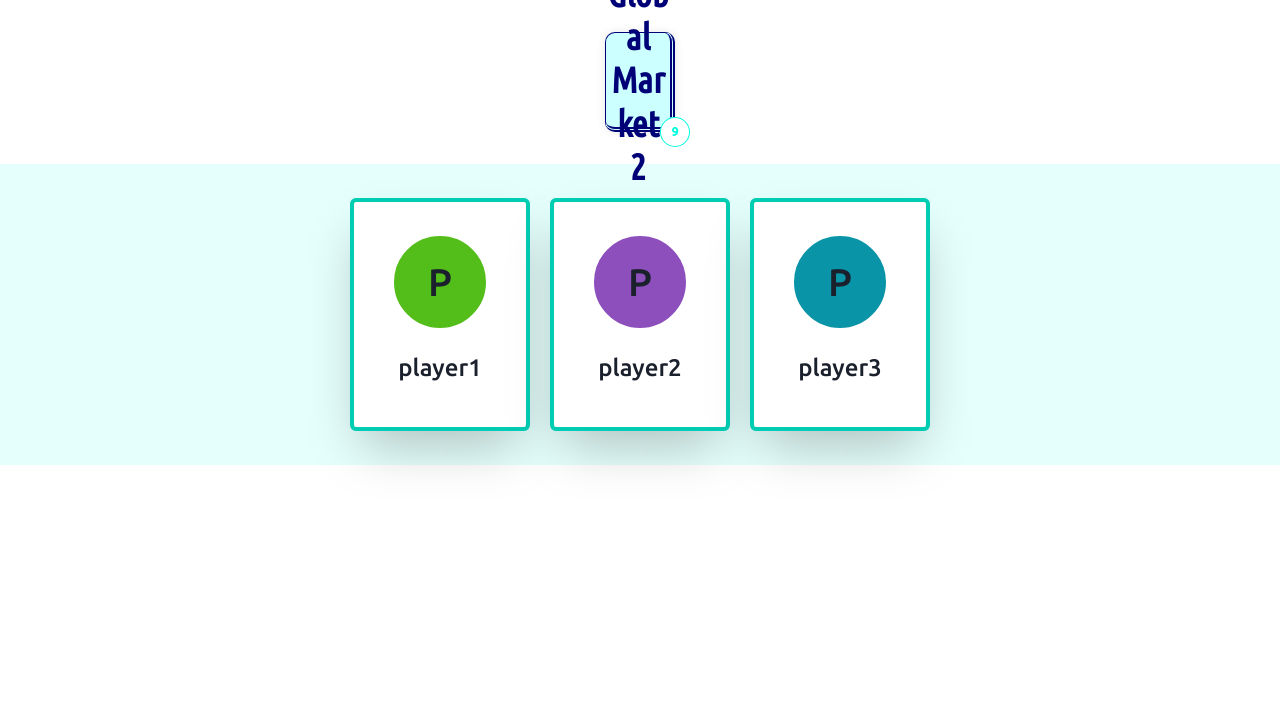
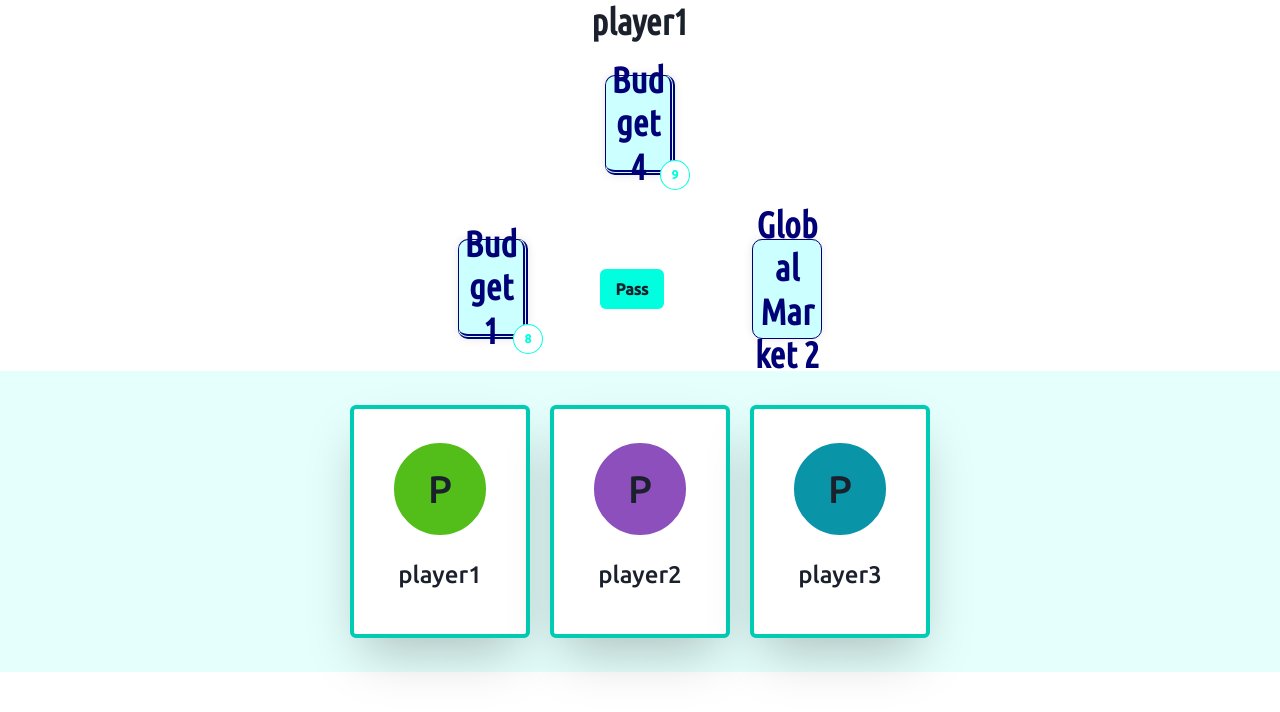
Before and after one commit to FranciscoRossoR/carbon_test, a Next.js app: page / in a window 1280 px wide. Both pictures are taken after a click on the button "Start". Shown: the top 712 px of the page. Built offline with nearby package versions, Linux system fonts and the light colour scheme.

Commit message:
feat: create base draw action

```diff
--- a/pages/index.tsx
+++ b/pages/index.tsx
@@ -7,6 +7,7 @@ import { Flex } from "@chakra-ui/react"
 import HeadingPanel from "src/components/layout/HeadingPanel"
 import SummaryPanel from "src/components/layout/SummaryPanel"
 import MarketPanel from "src/components/layout/MarketPanel"
+import DrawPanel from "src/components/layout/DrawPanel"
 
 export default observer(class Play extends React.Component<{}, {}> {
 
@@ -26,6 +27,7 @@ export default observer(class Play extends React.Component<{}, {}> {
                 {gameState.status === "playing" ?
                     <Flex justifyContent="center" align="stretch" wrap="wrap">
                         <MarketPanel flex="0 1 100% " />
+                        <DrawPanel flex="0 1 100%" />
                     </Flex>
                 : null}
                 <SummaryPanel />
--- /dev/null
+++ b/src/components/layout/DrawPanel.tsx
@@ -0,0 +1,86 @@
+import { Badge, Box, Button, Center, FlexProps, HStack, Spacer } from "@chakra-ui/react"
+import { reaction } from "mobx"
+import { observer } from "mobx-react"
+import gameState from "pages/store"
+import React from "react"
+import Card from 'src/components/PlayingCard'
+import CarbonCityZeroPlayer from "src/entities/carboncityzero/carbonCityZeroPlayer"
+
+type IDrawPanelProps = {
+} & FlexProps
+
+export default observer (class DrawPanel extends React.Component<IDrawPanelProps, {}> {
+
+    public constructor(props: IDrawPanelProps) {
+        super(props)
+    }
+
+    public render() {
+
+        const currentPlayer = gameState.currentPlayer as CarbonCityZeroPlayer
+        const drawDeck = currentPlayer.drawDeck
+        const deckSize = drawDeck.size
+        const card = drawDeck.head
+        const drawnCards = currentPlayer.drawnCards
+        const actions = gameState.availableActions
+
+        const deckWidth = '70px'
+        const deckStyle = {
+            borderBottom: '5px double',
+            borderRight: '5px double',
+            width: deckWidth
+        }
+        const badgeStyle = {
+            borderRadius: '50%',
+            w: '2.5em',
+            lineHeight: '2.5em',
+            textAlign: 'center',
+            position: 'absolute',
+            bottom: '-1.25em',
+            backgroundColor: '#fff',
+            right: '-1.25em'
+        }
+
+        const actionButtonStyle = {
+            bg: 'brand.500',
+            _hover: {
+                transform: 'translateY(-2px)',
+                boxShadow: 'lg'
+            }
+        }
+        const action = actions.find((action) => action.actionName === 'Pass')
+
+        return (
+            <Box {...this.props} p="1em">
+                <Center>
+                    <HStack>
+                        <Box m="1em" position="relative" w={deckWidth}>
+                            <Card sx={deckStyle} {...card} />
+                            <Badge variant="outline" colorScheme="brand" sx={badgeStyle}>{deckSize}</Badge>
+                        </Box>
+                        <Center w='10em'>
+                            {action ? <Button key={action.actionName} sx={actionButtonStyle} m="1em" onClick={() => gameState.executeAction(action)}>{action.actionName}</Button> : null}
+                        </Center>
+                        <HStack p="1em" spacing="0">
+                            {drawnCards.cards.map((c, i) => (
+                                <React.Fragment key={c._uid}>
+                                    <Spacer w="1em" />
+                                    <Card {...c} />
+                                </React.Fragment>
+                            ))}
+                        </HStack>
+                    </HStack>
+                </Center>
+            </Box>
+        )
+
+    }
+
+})
+
+reaction(() => gameState.turn, () => {
+    console.log("TURN", gameState.turn)
+    gameState.currentPlayer.drawDeck.moveCard(
+        gameState.currentPlayer.drawDeck.head,
+        gameState.currentPlayer.drawnCards)
+})
--- a/src/components/layout/HeadingPanel.tsx
+++ b/src/components/layout/HeadingPanel.tsx
@@ -13,12 +13,20 @@ export default observer(class HeadingPanel extends React.Component<IHeadingProps
 
     public render() {
 
+        const currentPlayer = gameState.currentPlayer
+
         return (
             <VStack>
                 {(gameState.status === "open") ?
                     <>
                         <Heading>Waiting for players</Heading>
-                    </> : null}
+                    </>
+                : null}
+                {(gameState.status === "playing") ?
+                    <>
+                        <Heading>{currentPlayer.name}</Heading>
+                    </>
+                : null}
             </VStack>
         )
 
--- a/src/components/layout/MarketPanel.tsx
+++ b/src/components/layout/MarketPanel.tsx
@@ -3,14 +3,13 @@ import { observer } from "mobx-react";
 import gameState from "pages/store";
 import React from "react";
 import Card from 'src/components/PlayingCard'
-import CarbonCityZeroPlayer from "src/entities/carboncityzero/carbonCityZeroPlayer";
 
-type ICardsPanelProps = {
+type IMarketPanelProps = {
 } & FlexProps
 
-export default observer(class MarketPanel extends React.Component<ICardsPanelProps, {}> {
+export default observer(class MarketPanel extends React.Component<IMarketPanelProps, {}> {
 
-    public constructor(props: ICardsPanelProps) {
+    public constructor(props: IMarketPanelProps) {
         super(props)
     }
 
--- /dev/null
+++ b/src/entities/carboncityzero/actions.ts
@@ -0,0 +1,33 @@
+import GameAction from "framework/entities/gameAction";
+import CarbonCityZeroPlayer from "./carbonCityZeroPlayer";
+import GameState from "framework/entities/gameState";
+import CarbonCityZeroState from "./carbonCityZeroState";
+
+export class PassAction extends GameAction {
+
+    private player?: CarbonCityZeroPlayer
+
+    public constructor () {
+        super("Pass")
+    }
+
+    public execute(state: CarbonCityZeroState) : CarbonCityZeroState {
+        // console.log("current", state.currentPlayer.name)
+        // console.log("next", state.nextPlayer.name)
+        // state.nextPlayer.drawDeck.moveCard(state.nextPlayer.drawDeck.head, state.nextPlayer.drawnCards)
+        // var card = state.nextPlayer.drawDeck.head
+        // state.nextPlayer.drawDeck.removeCard(card)
+        // state.nextPlayer.drawDeck.addCard(card)
+        return state.passTurn()
+    }
+
+    // PLACEHOLDER
+    public undo(state: GameState): GameState {
+        throw new Error("Method not implemented.");
+    }
+
+    public toString(): string {
+        return this.player?.name + " passes."
+    }
+
+}
--- a/src/entities/carboncityzero/carbonCityZeroPlayer.ts
+++ b/src/entities/carboncityzero/carbonCityZeroPlayer.ts
@@ -10,6 +10,7 @@ export default class CarbonCityZeroPlayer extends Player {
 
     carbon: ResourcesPool<Resources>
     drawDeck: CardHolder<Card>
+    drawnCards: OrderedCardHolder<Card>
     recyclePile: OrderedCardHolder<Card>
 
     public constructor(name: string) {
@@ -28,10 +29,13 @@ export default class CarbonCityZeroPlayer extends Player {
             new Card("Remote Properties 1"),
         ]
         this.drawDeck = new CardHolder<Card>(cards) // PLACEHOLDER
+        this.drawDeck.shuffle()
+        this.drawnCards = new OrderedCardHolder<Card>([], (a,b) => 1)  // PLACEHOLDER
         this.recyclePile = new OrderedCardHolder<Card>([], (a,b) => 1)  // PLACEHOLDER
         makeObservable(this, {
             name: override,
             carbon: observable,
+            drawnCards: observable,
             recyclePile: observable
         })
     }
--- a/src/entities/carboncityzero/carbonCityZeroState.ts
+++ b/src/entities/carboncityzero/carbonCityZeroState.ts
@@ -6,7 +6,8 @@ import CarbonCityZeroPlayer from "./carbonCityZeroPlayer";
 import UniqueGameElement from "framework/entities/gameElement";
 import ComplexityAnalyst from "framework/entities/complexityAnalyst";
 import OrderedCardHolder from "framework/entities/orderedcardholder";
-import { computed, makeObservable, observable, override } from "mobx";
+import { action, computed, makeObservable, observable, override } from "mobx";
+import { PassAction } from "./actions";
 
 export default class CarbonCityZeroState extends GameState {
 
@@ -31,7 +32,7 @@ export default class CarbonCityZeroState extends GameState {
         this.marketDeck = new CardHolder<Card>(cards)
         this.marketDeck.shuffle()
         this.landfillPile = new OrderedCardHolder<Card>([], (a,b) => 1)  // PLACEHOLDER
-        this.turn = 0
+        this.turn = -1
         makeObservable(this, {
             availableActions: override,
             status: override,
@@ -40,7 +41,9 @@ export default class CarbonCityZeroState extends GameState {
             marketDeck: observable,
             landfillPile: observable,
             turn: observable,
-            currentPlayer: computed
+            currentPlayer: computed,
+            nextPlayer: computed,
+            passTurn: action
         })
     }
 
@@ -52,8 +55,34 @@ export default class CarbonCityZeroState extends GameState {
         return this.getPlayer(this.turn)
     }
 
+    public get nextPlayer(): CarbonCityZeroPlayer {
+        return this.getPlayer(this.turn + 1 >= this.players.length ? 0 : this.turn + 1)
+    }
+
     protected computeAvailableActions(): GameAction[] {
-        throw new Error("Method not implemented.");
+        const res: GameAction[] = []
+        if (this.status === "playing") {
+            res.push(new PassAction())
+        }
+        return res
+    }
+
+    public passTurn(): CarbonCityZeroState {
+        this.turn ++
+        if (this.turn >= this.players.length) {
+            this.turn = 0
+        }
+        return this
+    }
+
+    public startGame() : boolean {
+        if (this.status === "open" && this.enoughPlayers) {
+            this.turn = 0
+            this.status = "playing"
+            return true
+        } else {
+            return false
+        }
     }
 
 }
```
